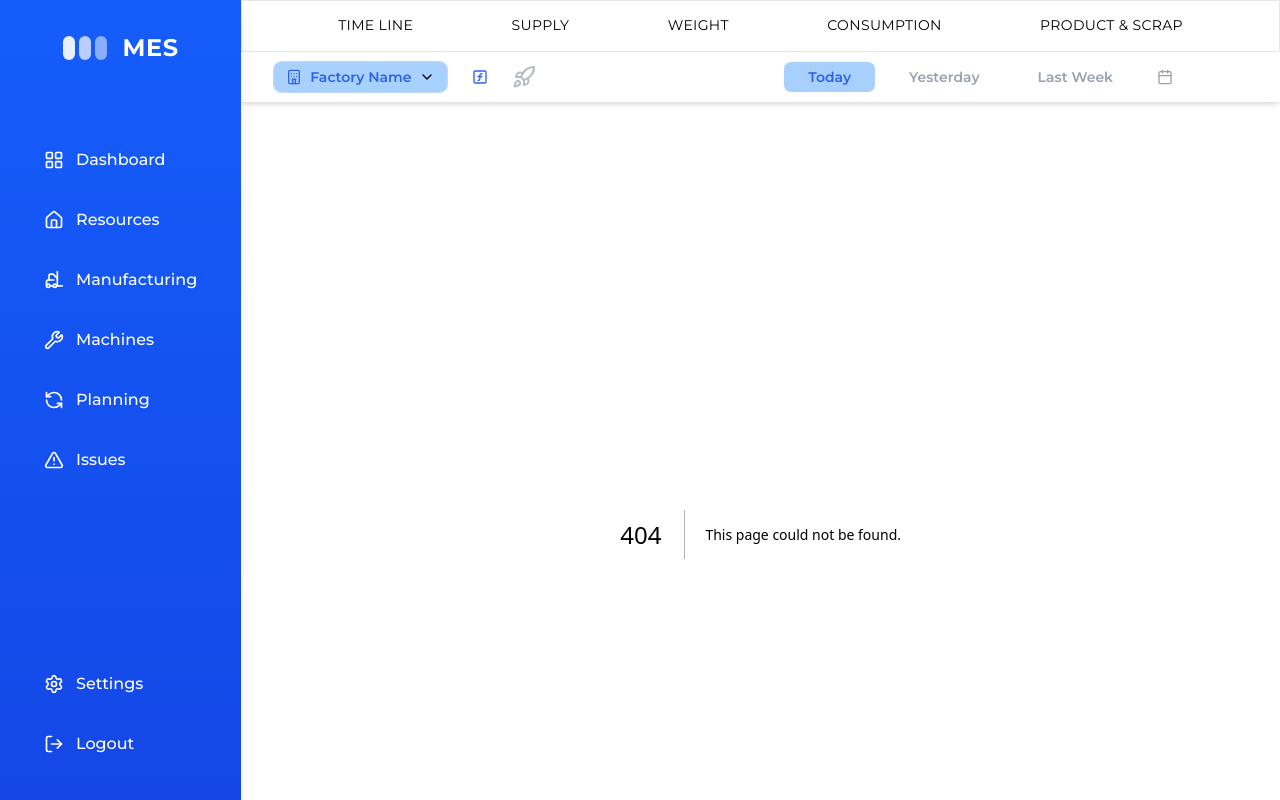
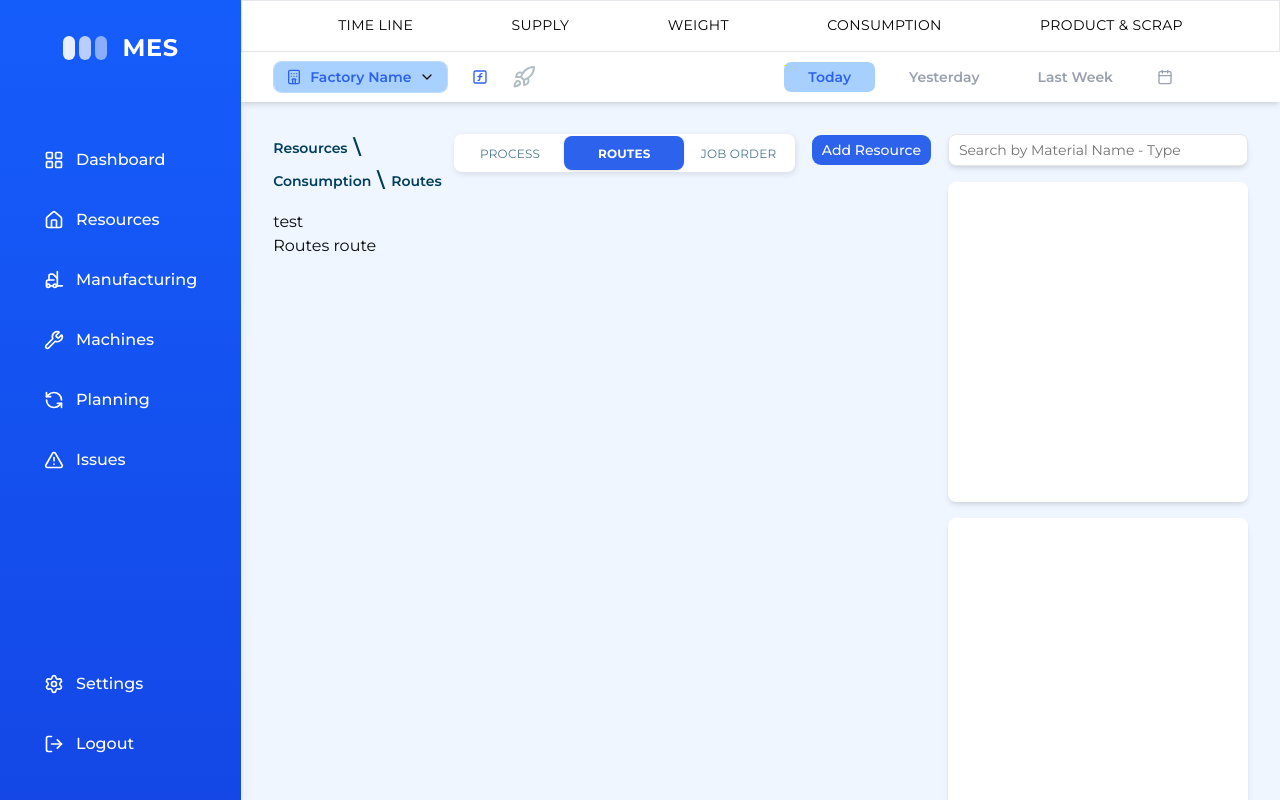
Before and after one commit to khaled-17/mes-dashboard, a Next.js app: page /resources/consumption/routes in a window 1280 px wide. Before the commit this address had no page. Built offline with nearby package versions, Linux system fonts and the light colour scheme.

Commit message:
feat: add consumption section with sub-routes and navigation
- Add layout and pages for consumption sub-routes: process, routes, job-order
- Implement tabbed navigation component for consumption pages
- Update breadcrumbs and top header navigation
- Add consumption view component

```diff
--- /dev/null
+++ b/app/resources/consumption/job-order/page.tsx
@@ -0,0 +1,5 @@
+export default function page (){
+    return (
+        <div>jobOrder route</div>
+    )
+}
--- /dev/null
+++ b/app/resources/consumption/layout.tsx
@@ -0,0 +1,10 @@
+import { ReactNode } from "react";
+
+export default function layout({ children }: { children: ReactNode }) {
+    return (
+        <>
+            <div>test</div>
+            {children}
+        </>
+    )
+}
--- /dev/null
+++ b/app/resources/consumption/process/page.tsx
@@ -0,0 +1,5 @@
+export default function page(){
+    return (
+        <div>Process route</div>
+    )
+}
--- /dev/null
+++ b/app/resources/consumption/routes/page.tsx
@@ -0,0 +1,5 @@
+export default function page(){
+    return (
+        <div>Routes route</div>
+    )
+}
--- a/components/BreadcrumbComponent.tsx
+++ b/components/BreadcrumbComponent.tsx
@@ -36,9 +36,9 @@
                     return (
                         <Fragment key={index}>
                             <BreadcrumbItem >
-                                <BreadcrumbLink href={`/${segments.slice(0, index + 1).join("/")}`} className="text-[#003F5C] font-semibold">{displayedSeg}</BreadcrumbLink>
+                                <BreadcrumbLink href={`/${segments.slice(0, index + 1).join("/")}`} className="text-contemporary-darkerblue font-semibold font-montserrat">{displayedSeg}</BreadcrumbLink>
                             </BreadcrumbItem>
-                            {segments.length-1 > index && <BreadcrumbSeparator className="text-[#003F5C] text-[20px] leading-6.75 font-semibold w-2">\</BreadcrumbSeparator>}
+                            {segments.length-1 > index && <BreadcrumbSeparator className="text-contemporary-darkerblue text-[20px] leading-6.75 font-semibold font-montserrat w-2">\</BreadcrumbSeparator>}
                         </Fragment>
                     )
                 })
--- a/components/Header/TopHeader.tsx
+++ b/components/Header/TopHeader.tsx
@@ -9,7 +9,7 @@
     { label: "TIME LINE", href: "/resources" },
     { label: "SUPPLY", href: "/resources/supply" },
     { label: "WEIGHT", href: "/resources/weight" },
-    { label: "CONSUMPTION", href: "/resources/consumption" },
+    { label: "CONSUMPTION", href: "/resources/consumption/process" },
     { label: "PRODUCT & SCRAP", href: "/resources/product-scrap" },
   ],
   // /manufacturing page tabs
--- a/components/resources/ResourcesTopBar.tsx
+++ b/components/resources/ResourcesTopBar.tsx
@@ -1,21 +1,19 @@
+"use client"
 import { BreadCrumbComponent } from "../BreadcrumbComponent"
 import { Button } from "../ui/button"
-
-
+import TappedNavigationBar from "@/view/Resources/Consumption/Components/TappedNavigationBar"
+import { usePathname } from "next/navigation"
 
 
 const ResourcesTopBar = () => {
+  const path = usePathname();
   return (
     <div className="flex justify-between">
-        <BreadCrumbComponent  />
-
-
-     <Button>Add Resource</Button>
-
-
-
-
-
+      <BreadCrumbComponent />
+      <div className="flex gap-4">
+        {path.includes("consumption") && <TappedNavigationBar />}
+        <Button>Add Resource</Button>
+      </div>
     </div>
   )
 }
--- /dev/null
+++ b/view/Resources/Consumption/Components/TappedNavigationBar.tsx
@@ -0,0 +1,35 @@
+import { Tabs, TabsList, TabsTrigger } from "@/components/ui/tabs"
+import Link from "next/link"
+import { usePathname } from "next/navigation"
+
+export default function TappedNavigationBar() {
+    const path = usePathname();
+    const activeTap = path.split("/").pop() || "process";
+    const linkStyles = `
+            text-[12px] font-normal
+            data-[state=active]:!font-bold
+            data-[state=active]:bg-primary
+            data-[state=active]:shadow-[1px_2px_6px_#0000001A]
+            data-[state=active]:min-w-30
+            data-[state=active]:text-white
+            text-[#4C788D]
+            flex-1
+            h-full
+            rounded-[8px]
+            `;
+    return (
+        <Tabs value={activeTap} className="w-85.25 h-9.5 flex">
+            <TabsList className="rounded-[8px] bg-white shadow-[1px_2px_6px_#0000001C] tracking-[0.24px] font-montserrat leading-3.75 w-full h-full! p-0.5">
+                <TabsTrigger value="process"  className={linkStyles} asChild>
+                    <Link href={"/resources/consumption/process"}>PROCESS</Link>
+                </TabsTrigger>
+                <TabsTrigger value="routes" className={linkStyles} asChild>
+                    <Link href={"/resources/consumption/routes"}>ROUTES</Link>
+                </TabsTrigger>
+                <TabsTrigger value="job-order" className={linkStyles} asChild>
+                    <Link href={"/resources/consumption/job-order"}>JOB ORDER</Link>
+                </TabsTrigger>
+            </TabsList>
+        </Tabs>
+    )
+}
--- /dev/null
+++ b/view/Resources/Consumption/index.tsx
@@ -0,0 +1,5 @@
+export default function ConsumptionView(){
+    return (
+        <div>Consumption Page</div>
+    )
+}
```
